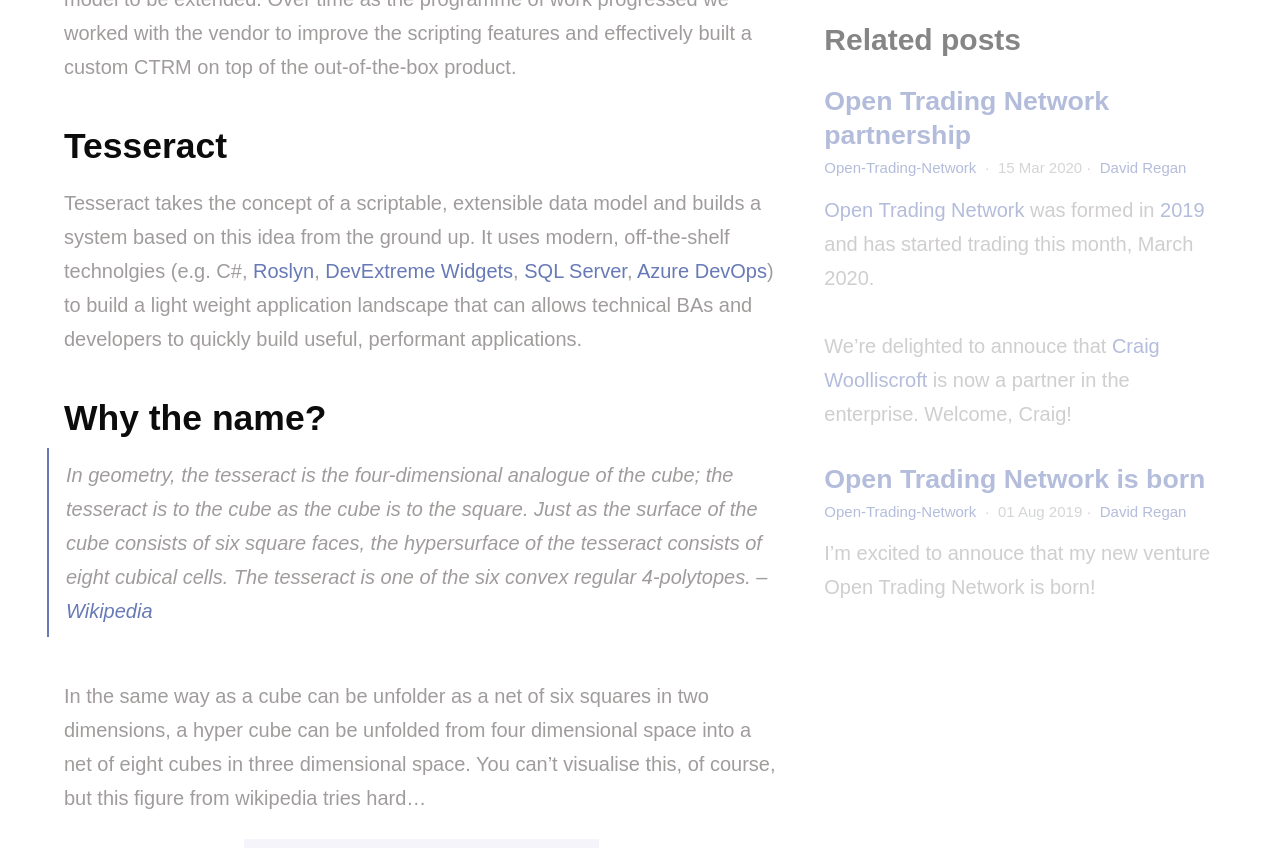
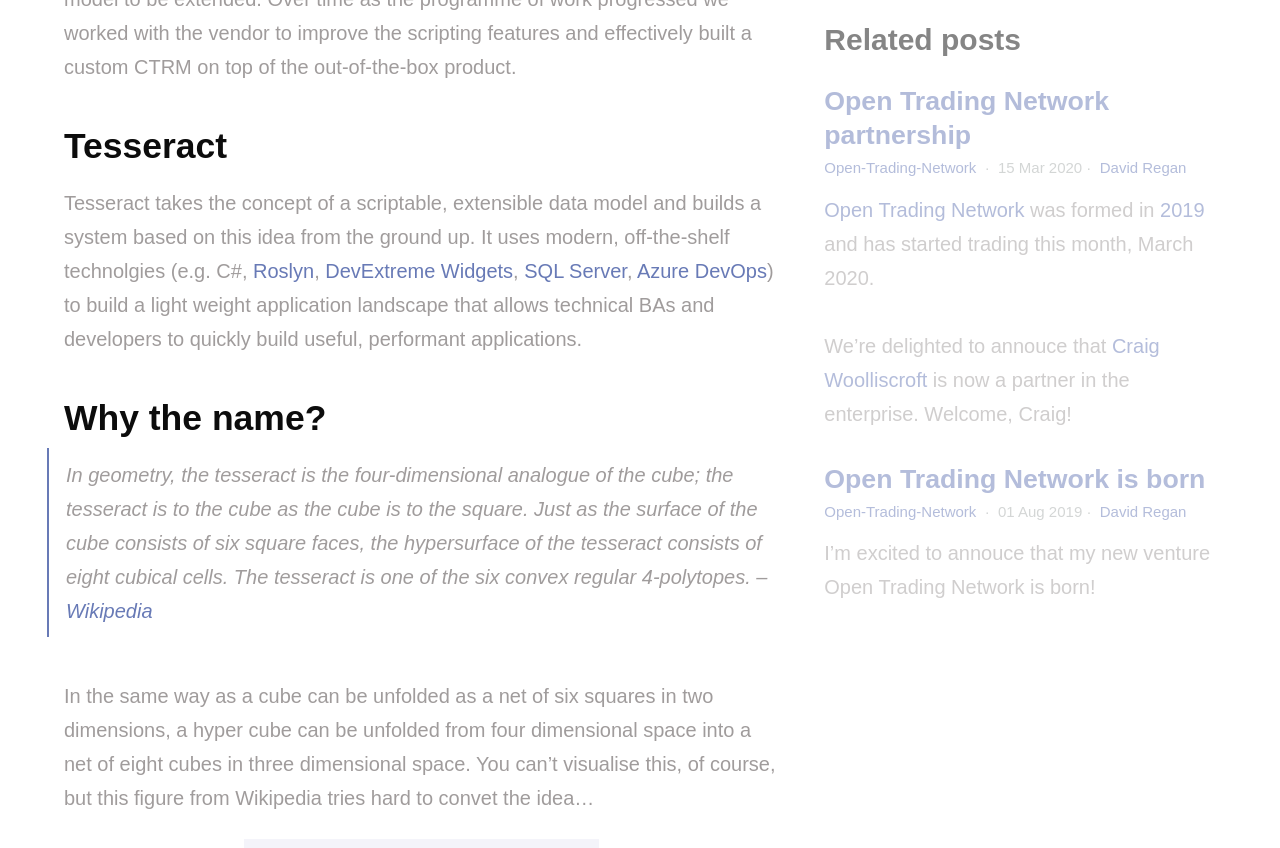
Before and after one commit to opentrading-net/opentrading-net.github.io, a Jekyll site: the page built from _posts/2020-04-20-what-is-tesseract.md, in a window 1280 px wide and 900 px high, scrolled down 813 px. Shown: the top 848 px of the window. Built offline with Jekyll 4.4.1, drawn with Linux system fonts in a browser that asks for light colours; some of the changed text lies outside the part shown.

Commit message:
Tesseract

```diff
--- a/_posts/2020-04-20-what-is-tesseract.md
+++ b/_posts/2020-04-20-what-is-tesseract.md
@@ -19,14 +19,14 @@ Aspect is a basic CTRM that has some innovative features; in particular: a in-me
 
 ## Tesseract
 
-Tesseract takes the concept of a scriptable, extensible data model and builds a system based on this idea from the ground up. It uses modern, off-the-shelf technolgies (e.g. C#, [Roslyn], [DevExtreme Widgets], [SQL Server], [Azure DevOps]) to build a light weight application landscape that can allows technical BAs and developers to quickly build useful, performant applications.
+Tesseract takes the concept of a scriptable, extensible data model and builds a system based on this idea from the ground up. It uses modern, off-the-shelf technolgies (e.g. C#, [Roslyn], [DevExtreme Widgets], [SQL Server], [Azure DevOps]) to build a light weight application landscape that allows technical BAs and developers to quickly build useful, performant applications.
 
 ## Why the name?
 
 > In geometry, the tesseract is the four-dimensional analogue of the cube; the tesseract is to the cube as the cube is to the square. Just as the surface of the cube consists of six square faces, the hypersurface of the tesseract consists of eight cubical cells. The tesseract is one of the six convex regular 4-polytopes.
 > -- <cite>[Wikipedia](https://en.wikipedia.org/wiki/Tesseract)</cite>
 
-In the same way as a cube can be unfolder as a net of six squares in two dimensions, a hyper cube can be unfolded from four dimensional space into a net of eight cubes in three dimensional space. You can't visualise this, of course, but this figure from wikipedia tries hard...
+In the same way as a cube can be unfolded as a net of six squares in two dimensions, a hyper cube can be unfolded from four dimensional space into a net of eight cubes in three dimensional space. You can't visualise this, of course, but this figure from Wikipedia tries hard to convet the idea...
 
 {% include figure.html image="/assets/images/Net_of_tesseract.gif" caption="https://commons.wikimedia.org/wiki/File:Net_of_tesseract.gif" %}
 
```
Also changed, not shown: other parts of _posts/2020-04-20-what-is-tesseract.md (+1 -1 lines).
